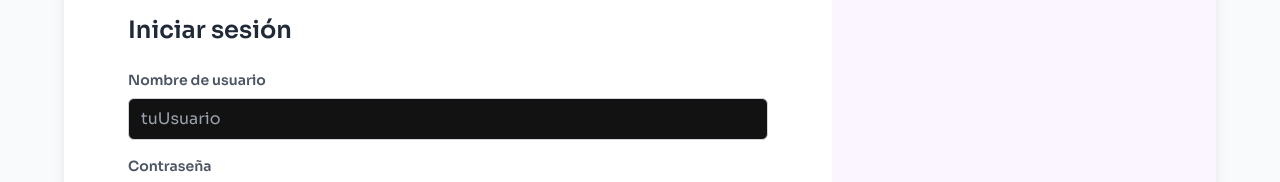
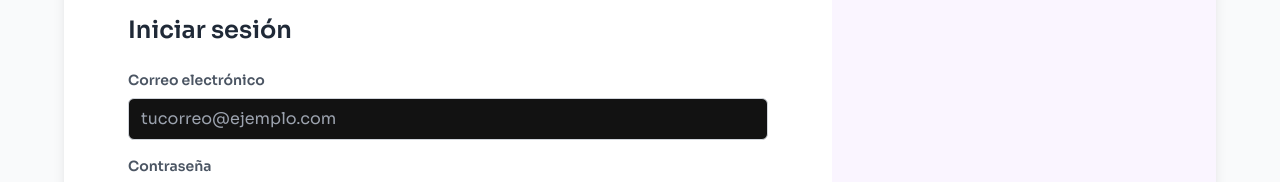
Before and after one commit to camm53/proyecto_god_front, a React (Vite) app: page /login in a window 1280 px wide. Shown: the part 196-378 px from the top of the page. Built offline with nearby package versions, Linux system fonts and the light colour scheme.

Commit message:
pruebaregistro

```diff
--- a/src/components/Login.jsx
+++ b/src/components/Login.jsx
@@ -4,7 +4,7 @@ import api from "/api";
 
 const Login = () => {
   const navigate = useNavigate();
-  const [username, setUsername] = useState("");
+  const [email, setEmail] = useState(""); // Se utiliza email en lugar de username
   const [password, setPassword] = useState("");
   const [error, setError] = useState("");
 
@@ -13,43 +13,39 @@ const Login = () => {
     setError("");
 
     try {
-      // 1. Autenticación
-      const authResponse = await api.post("/authenticate", { username, password });
+      // 1. Autenticación: se envía el email como username (según lo que espera el backend)
+      const authResponse = await api.post("/authenticate", { username: email, password });
+      console.log("Respuesta de login:", authResponse.data);
+
       const token = authResponse.data;
-
       if (!token) {
         setError("Token no recibido. Revisa la respuesta del servidor.");
         return;
       }
-
-      // Guardar el token inmediatamente
       localStorage.setItem("token", token);
 
-      // 2. Obtener información del usuario
+      // 2. Obtener información del usuario por email
       try {
-        // Asumiendo que tu backend tiene un endpoint para obtener info del usuario por nombre
-        const userResponse = await api.get(`/usuarios/username/${username}`);
+        const userResponse = await api.get(`/usuarios/email/${email}`);
         const userData = userResponse.data;
+        console.log("Datos del usuario:", userData);
 
-        // Guardar toda la información del usuario en localStorage
+        // Guardar la información relevante del usuario en localStorage
         localStorage.setItem("user", JSON.stringify({
           id: userData.id,
-          nombre: userData.nombre || username, // Usa el nombre o el username como fallback
+          nombre: userData.nombre || email,
           email: userData.email,
-          // otros campos que necesites
+          // Agrega aquí otros campos que necesites
         }));
 
-        // Redirigir al home
+        // Redirigir al Home
         navigate("/");
       } catch (userError) {
         console.error("Error obteniendo datos del usuario:", userError);
-        // Si falla pero tenemos token, guardamos al menos el username
-        localStorage.setItem("user", JSON.stringify({
-          nombre: username
-        }));
+        // En caso de error, si se tiene token, guardar al menos el email como fallback
+        localStorage.setItem("user", JSON.stringify({ nombre: email }));
         navigate("/");
       }
-
     } catch (err) {
       console.error("Error en el login:", err);
       setError(err.response?.data?.message || "Credenciales inválidas");
@@ -63,24 +59,26 @@ const Login = () => {
       {error && <p className="text-red-500 mb-4">{error}</p>}
 
       <form onSubmit={handleSubmit}>
+        {/* Campo de Correo */}
         <div className="mb-4">
           <label
-            htmlFor="username"
+            htmlFor="email"
             className="block text-sm font-semibold text-gray-600 mb-2"
           >
-            Nombre de usuario
+            Correo electrónico
           </label>
           <input
-            type="text"
-            id="username"
-            value={username}
-            onChange={(e) => setUsername(e.target.value)}
+            type="email"
+            id="email"
+            value={email}
+            onChange={(e) => setEmail(e.target.value)}
             className="w-full border border-gray-300 rounded-md px-3 py-2 focus:outline-none focus:border-purple-500"
-            placeholder="tuUsuario"
+            placeholder="tucorreo@ejemplo.com"
             required
           />
         </div>
 
+        {/* Campo de Contraseña */}
         <div className="mb-6">
           <label
             htmlFor="password"
@@ -99,6 +97,7 @@ const Login = () => {
           />
         </div>
 
+        {/* Botón de Iniciar Sesión */}
         <button
           type="submit"
           className="w-full bg-purple-500 text-white py-2 rounded-md hover:bg-purple-600 transition-colors"
@@ -107,12 +106,14 @@ const Login = () => {
         </button>
       </form>
 
+      {/* Separador con "o" */}
       <div className="flex items-center my-6">
         <hr className="flex-grow border-gray-300" />
         <span className="mx-2 text-gray-400">o</span>
         <hr className="flex-grow border-gray-300" />
       </div>
 
+      {/* Botones de Login Social */}
       <div className="flex gap-4 justify-center">
         <button className="flex items-center gap-2 border border-gray-300 px-4 py-2 rounded-md hover:bg-gray-100 transition-colors">
           <span className="font-medium text-gray-600">Google</span>
```
